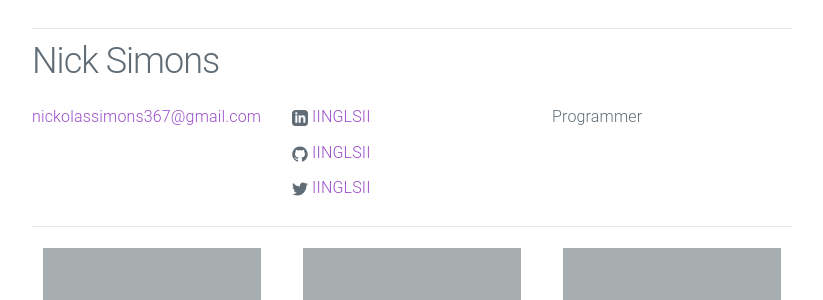
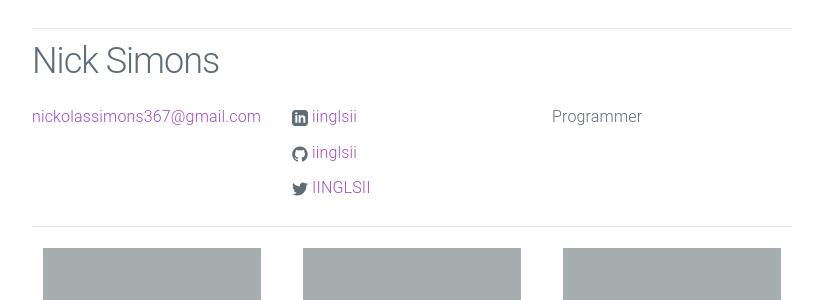
Before and after one commit to nickolas-simons/nickolas-simons.github.io, a Jekyll site: the page built from index.html, in a window 1280 px wide. Shown: the part 208-508 px from the top of the page, without its empty margins (228-1051 px from the left). Built offline with Jekyll 4.4.1, drawn with Linux system fonts in a browser that asks for light colours.

Commit message:
Update _config.yml

```diff
--- a/_config.yml
+++ b/_config.yml
@@ -3,9 +3,9 @@
 email: nickolassimons367@gmail.com
 description: > # keep this and put description below
   Programmer
-url: "https://IINGLSII.github.io" # the base hostname & protocol for your site
+url: "https://iinglsii.github.io" # the base hostname & protocol for your site
 linkedin_url: "https://www.linkedin.com/in/nickolas-simons/"
-github_username: IINGLSII
+github_username: iinglsii
 twitter_username: IINGLSII
 footer_text: "This site uses <a href='https://github.com/gamingportfolio/urban-theme-portfolio'>urban-theme (portfolio)</a>."
 
```
